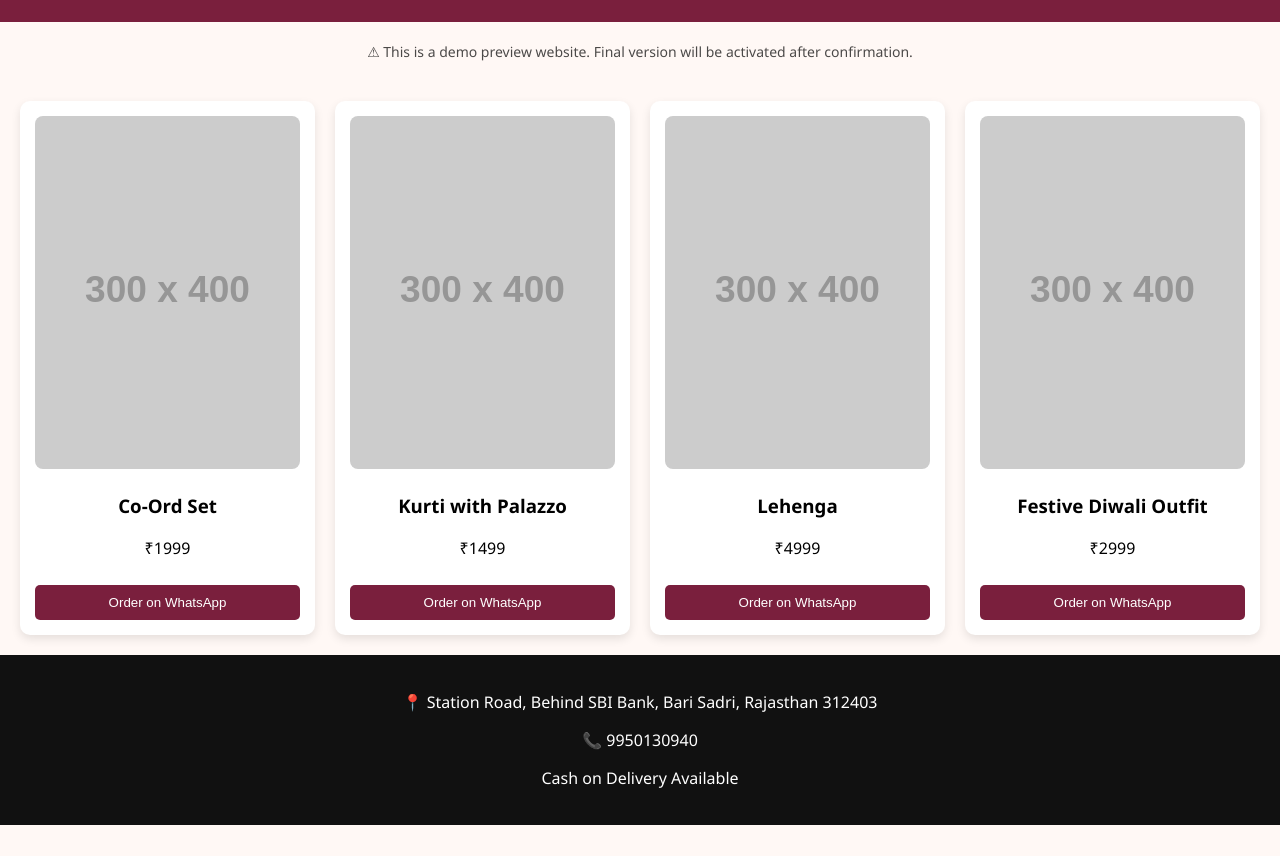
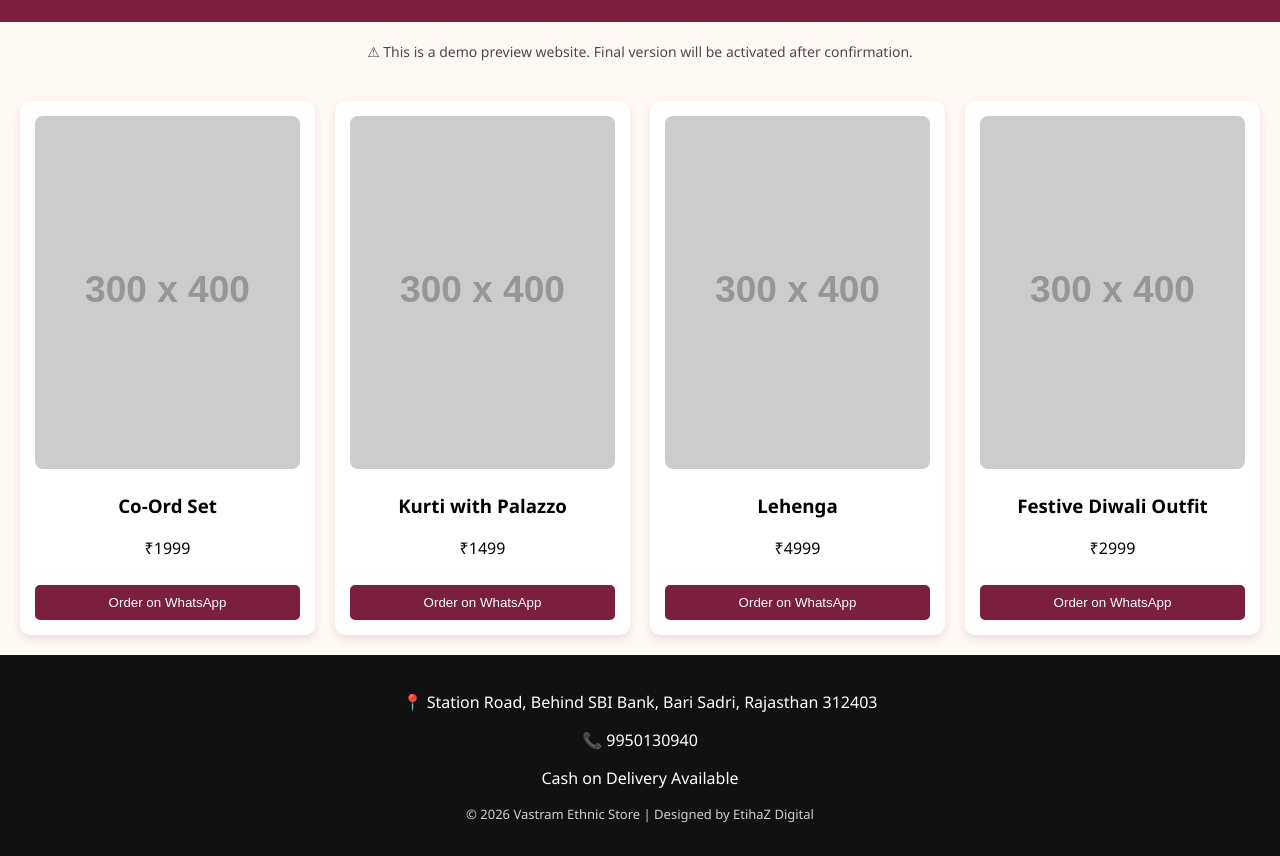
Before and after one commit to etihazDigital/vastram-ethnic-store-, a plain HTML site: page index.html in a window 1280 px wide. Shown: the part 95-951 px from the top of the page. Before the commit the page ends 920 px from the top, so only its background shows below. Drawn offline with Linux system fonts and the light colour scheme; placeholder pictures from the web are drawn by us.

Commit message:
Update index.html

```diff
--- a/index.html
+++ b/index.html
@@ -116,6 +116,9 @@ footer {
 <p>📍 Station Road, Behind SBI Bank, Bari Sadri, Rajasthan 312403</p>
 <p>📞 9950130940</p>
 <p>Cash on Delivery Available</p>
+<p style="margin-top:8px; font-size:13px; opacity:0.8;">
+© 2026 Vastram Ethnic Store | Designed by EtihaZ Digital
+</p>
 </footer>
 
 <script>
```
